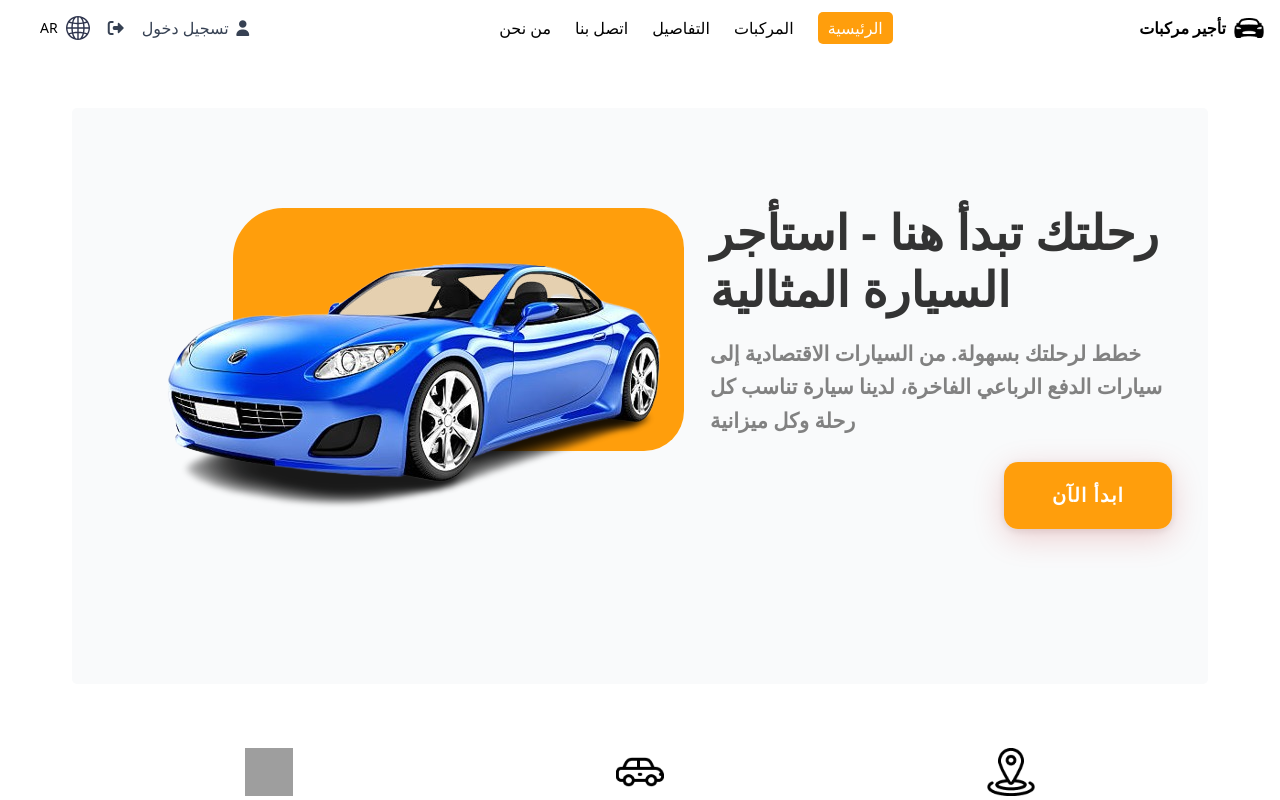
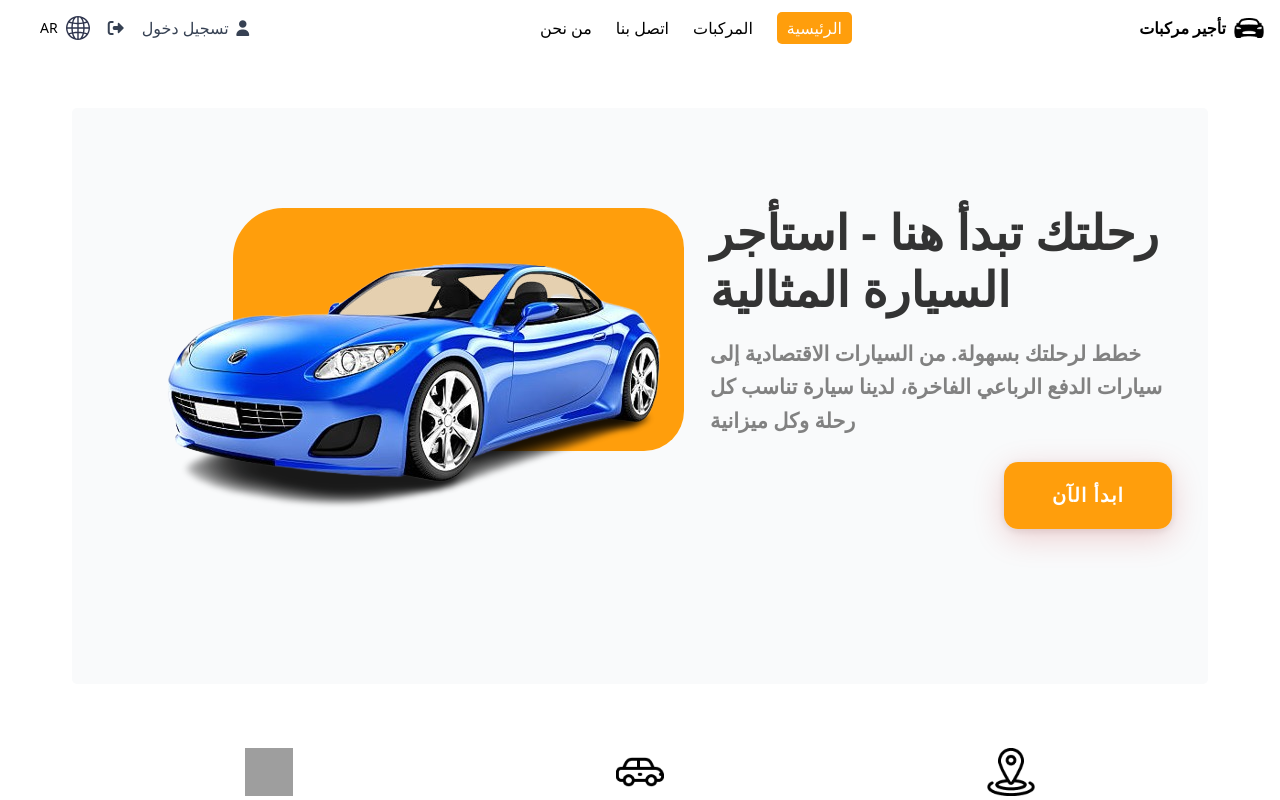
Before and after one commit to ITI-GP/vehicle-rental-website, a React (Vite) app: page / in a window 1280 px wide. Shown: the top 800 px of the page. Built offline with nearby package versions, Linux system fonts and the light colour scheme; grey boxes are pictures that could not be loaded.

Commit message:
remove details from nav

```diff
--- a/src/components/layout/Header/Header.jsx
+++ b/src/components/layout/Header/Header.jsx
@@ -75,7 +75,7 @@ export default function Header() {
           <ul className="flex flex-1 justify-center gap-6">
             <li><NavLink to="/" className="font-medium">{t("header.home")}</NavLink></li>
             <li><NavLink to="/vehicles" className="font-medium">{t("header.vehicles")}</NavLink></li>
-            <li><NavLink to="/details" className="font-medium">{t("header.details")}</NavLink></li>
+            {/* <li><NavLink to="/details" className="font-medium">{t("header.details")}</NavLink></li> */}
             <li><NavLink to="/contactus" className="font-medium">{t("header.contact")}</NavLink></li>
             <li><NavLink to="/aboutus" className="font-medium">{t("header.about")}</NavLink></li>
           </ul>
@@ -102,7 +102,7 @@ export default function Header() {
             <ul className="flex flex-col sm:flex-row items-center gap-2 sm:gap-4">
               <li><NavLink to="/" onClick={() => setMenuOpen(false)}>{t("header.home")}</NavLink></li>
               <li><NavLink to="/vehicles" onClick={() => setMenuOpen(false)}>{t("header.vehicles")}</NavLink></li>
-              <li><NavLink to="/details" onClick={() => setMenuOpen(false)}>{t("header.details")}</NavLink></li>
+              {/* <li><NavLink to="/details" onClick={() => setMenuOpen(false)}>{t("header.details")}</NavLink></li> */}
               <li><NavLink to="/contactus" onClick={() => setMenuOpen(false)}>{t("header.contact")}</NavLink></li>
               <li><NavLink to="/aboutus" onClick={() => setMenuOpen(false)}>{t("header.about")}</NavLink></li>
             </ul>
```
